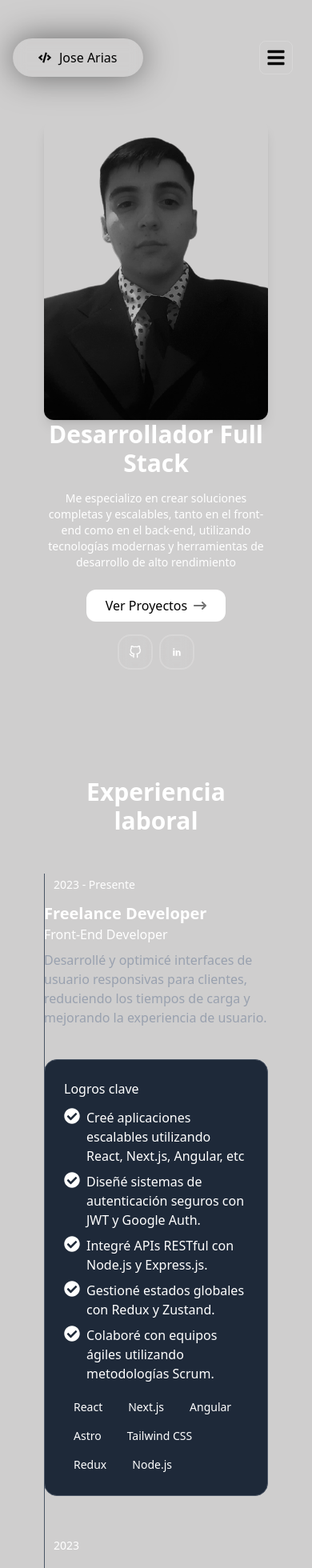
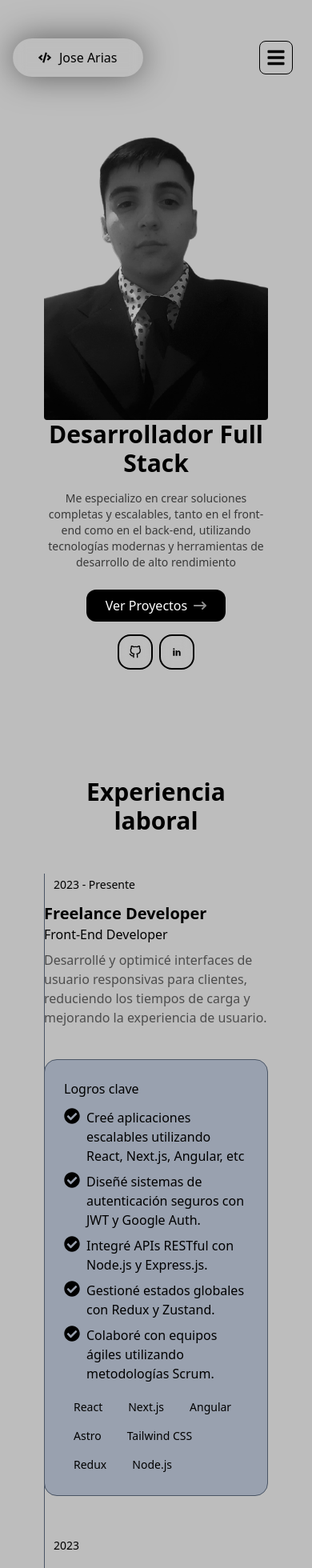
Before and after one commit to jooseariias/ports, a React (Vite) app: page / in a window 390 px wide. Shown: the top 1960 px of the page at 80% size. Built offline with nearby package versions, Linux system fonts and the light colour scheme; a web font is replaced by a local one.

Commit message:
Añadir soporte para modo oscuro en varios componentes, mejorar estilos y animaciones, y ajustar colores para una mejor accesibilidad y experiencia de usuario.

```diff
--- a/src/Components/Experience.jsx
+++ b/src/Components/Experience.jsx
@@ -4,7 +4,7 @@ import { useTranslation } from 'react-i18next';
 export default function Experience() {
   const { t } = useTranslation();
   return (
-    <section id="experience" className="py-20 px-4 text-white">
+    <section id="experience" className="py-20 px-4 dark:text-white">
       <div className="max-w-7xl mx-auto">
         <div className="text-center mb-12">
           <h2 className="text-3xl sm:text-4xl md:text-5xl font-bold mb-4">{t('experience.title')}</h2>
@@ -52,11 +52,11 @@ export default function Experience() {
                 </span>
                 <h3 className="text-xl font-semibold">{experience.company}</h3>
                 <p className="text-primary font-medium mb-2">{experience.role}</p>
-                <p className="text-gray-400 mb-4">{experience.description}</p>
+                <p className="dark:text-gray-400 text-black/60 mb-4">{experience.description}</p>
               </div>
 
               <div
-                className={`bg-gray-800 border border-gray-600 rounded-2xl p-6 ${index % 2 === 0 ? "md:pl-12" : "md:order-1 md:pr-12"}`}
+                className={`dark:bg-gray-800 bg-gray-400 border border-gray-600 rounded-2xl p-6 ${index % 2 === 0 ? "md:pl-12" : "md:order-1 md:pr-12"}`}
               >
                 <h4 className="font-medium mb-3">{t('experience.keyAchievements')}</h4>
                 <ul className="space-y-2 mb-4">
--- a/src/Components/Main.jsx
+++ b/src/Components/Main.jsx
@@ -10,21 +10,21 @@ export default function Main() {
     <div id="home" className="mt-12 transition sm:mt-20 md:mt-28 lg:mt-32 px-4 min-h-screen flex items-center">
       <div className="flex flex-col-reverse lg:flex-row items-center w-full max-w-6xl mx-auto">
         <div className="text-center lg:text-left lg:w-1/2">
-          <h2 className="text-white text-3xl sm:text-4xl md:text-5xl font-bold">
+          <h2 className="dark:text-white text:bleck text-3xl sm:text-4xl md:text-5xl font-bold">
             {t('home.title')}
           </h2>
-          <p className="text-white mt-4 sm:mt-6 text-sm sm:text-base md:text-lg">
+          <p className="dark:text-white text-black/70 mt-4 sm:mt-6 text-sm sm:text-base md:text-lg">
             {t('home.description')}
           </p>
           <div className="flex flex-wrap gap-4 mt-6 justify-center lg:justify-start">
-            <a  href="#projects" className="bg-white hover:cursor-pointer  flex items-center px-6 py-2 rounded-xl hover:bg-gray-300 group transition-all duration-300 sm:text-base md:px-8">
+            <a  href="#projects" className="dark:bg-white bg-black text-white dark:text-black hover:cursor-pointer   flex items-center px-6 py-2 rounded-xl dark:hover:bg-gray-300  hover:bg-gray-500 group transition-all duration-300 sm:text-base md:px-8">
               {t('home.viewProjects')}
               <FaArrowRightLong className="ml-2 sm:ml-3 animate-pulse transition-transform duration-300 group-hover:translate-x-2" />
             </a>
 
             <div className="flex gap-2">
               <a
-                className="relative hover:animate-pulse hover:bg-gray-900 hover:cursor-pointer transition duration-500 p-3 border-2 rounded-2xl border-white/20 backdrop-blur-sm text-white"
+                className="relative hover:animate-pulse dark:hover:bg-gray-900 hover:cursor-pointer transition hover:bg-gray-400 duration-500 p-3 border-2 rounded-2xl dark:border-white/20 border-black backdrop-blur-sm dark:text-white"
                 title="GitHub"
                 href="https://github.com/jooseariias"
                 target="_blank"
@@ -33,7 +33,7 @@ export default function Main() {
                 <FiGithub />
               </a>
               <a
-                className="relative hover:animate-pulse hover:cursor-pointer hover:bg-gray-900 transition duration-500 p-3 border-2 rounded-2xl border-white/20 backdrop-blur-sm text-white"
+                className="relative  hover:animate-pulse hover:cursor-pointer hover:bg-gray-400 dark:hover:bg-gray-900 transition duration-500 p-3 border-2 rounded-2xl dark:border-white/20 backdrop-blur-sm dark:text-white"
                 title="LinkedIn"
                 href="https://www.linkedin.com/in/joosearias/"
                 target="_blank"
@@ -50,7 +50,7 @@ export default function Main() {
           <img
             src={Image}
             alt="foto jose arias"
-            className="w-full max-w-xs sm:max-w-sm md:max-w-md lg:max-w-lg rounded-xl shadow-lg object-cover"
+            className="w-full max-w-xs sm:max-w-sm md:max-w-md lg:max-w-lg rounded-sm  object-cover"
           />
         </div>
       </div>
--- a/src/Components/Navbar.jsx
+++ b/src/Components/Navbar.jsx
@@ -73,7 +73,7 @@ export default function Navbar() {
 
         <button
           onClick={toggleMenu}
-          className="block lg:hidden dark:text-white text-black border-[1px] mr-2 border-white/20 p-2 rounded-lg hover:cursor-pointer text-2xl"
+          className="block lg:hidden border-black dark:text-white text-black border-[1px] mr-2 dark:border-white/20 p-2 rounded-lg hover:cursor-pointer text-2xl"
         >
           <FaBars />
         </button>
@@ -105,14 +105,14 @@ export default function Navbar() {
 
           <button
             onClick={handleLanguageChange}
-            className="relative px-3 text-sm py-2 hover:cursor-pointer border-2 rounded-2xl dark:border-white/20 backdrop-blur-sm dark:text-white dark:hover:bg-gray-700 transition duration-300"
+            className="relative px-3 text-sm py-2  hover:cursor-pointer dark:border-2 border-[1px] rounded-2xl dark:border-white/20 backdrop-blur-sm dark:text-white hover:bg-gray-300 dark:hover:bg-gray-700 transition duration-300"
           >
             {i18n.language === "en" ? "ES" : "EN"}
           </button>
 
           <button
             onClick={toggleDarkMode}
-            className="relative dark:hover:bg-gray-400 transition duration-500 hover:cursor-pointer p-3 border-2 rounded-2xl border-black dark:border-white/20 backdrop-blur-sm dark:text-white dark:hover:text-white"
+            className="relative dark:hover:bg-gray-400 transition duration-500 hover:cursor-pointer p-3 dark:border-2 border-[1px] rounded-2xl hover:bg-gray-300 border-black dark:border-white/20 backdrop-blur-sm dark:text-white dark:hover:text-white"
           >
             {isDarkMode ? <FaSun /> : <FaRegMoon />}
           </button>
@@ -134,12 +134,12 @@ export default function Navbar() {
                 className="text-xl py-4"
                 onClick={() => { toggleMenu(); handleScrollToSection(link.id) }}
               >
-                <p className="hover:text-gray-400">{link.label}</p>
+                <p className="hover:text-gray-400 text-white">{link.label}</p>
               </a>
             ))}
             <button
               onClick={handleLanguageChange}
-              className="relative py-2 px-8 border-2 rounded-2xl border-white/20 backdrop-blur-sm text-white hover:bg-gray-700 transition duration-300"
+              className="relative py-2 px-8 dark:border-2 border-[1px] rounded-2xl border-white/20 backdrop-blur-sm text-white hover:bg-gray-700 transition duration-300"
             >
               {i18n.language === "en" ? "ES" : "EN"}
             </button>
--- a/src/Components/Proyects.jsx
+++ b/src/Components/Proyects.jsx
@@ -25,17 +25,17 @@ export default function Proyects() {
 
   return (
     <div id="projects">
-      <h2 className="text-white mt-10 mb-10 text-center text-5xl font-bold">
+      <h2 className="dark:text-white text-black mt-10 mb-10 text-center text-5xl font-bold">
         Proyectos
       </h2>
 
       <div>
-        <h3 className="text-white mt-10 mb-5 text-3xl font-bold">Web</h3>
+        <h3 className="dark:text-white  mt-10 mb-5 text-3xl font-bold">Web</h3>
         <div className="grid gap-8 grid-cols-1">
           {projects.slice(0, visibleProjects).map((project, index) => (
-            <div key={index} className="group relative text-white">
+            <div key={index} className="group relative  dark:text-white">
               <svg
-                className="absolute inset-0 group-hover:animate-svgAnimation pointer-events-none"
+                className="absolute inset-0  group-hover:animate-svgAnimation pointer-events-none"
                 height="100%"
                 width="100%"
                 xmlns="http://www.w3.org/2000/svg"
@@ -47,6 +47,7 @@ export default function Proyects() {
                   height="100%"
                   width="100%"
                   stroke-linejoin="round"
+                  stroke="black"
                 />
               </svg>
 
@@ -73,7 +74,7 @@ export default function Proyects() {
                     {project.descripcion.map((tech, techIndex) => (
                       <span
                         key={techIndex}
-                        className="px-3 py-1 bg-primary/10 text-primary bg-gray-900 rounded-full text-sm"
+                        className="px-3 py-1 bg-primary/10 text-primary text-white bg-gray-900 rounded-full text-sm"
                       >
                         {tech}
                       </span>
@@ -81,7 +82,7 @@ export default function Proyects() {
                   </div>
                   <a
                     href={project.link}
-                    className="hover:scale-105 backdrop-blur-sm hover:animate-pulse hover:cursor-pointer shadow-[0_0_40px_0px_rgba(255,255,255,0.1)] text-white py-3 text-center rounded-xl transition-all duration-300 font-semibold"
+                    className="hover:scale-105 backdrop-blur-sm bg-black hover:animate-pulse hover:cursor-pointer shadow-[0_0_40px_0px_rgba(255,255,255,0.1)] text-white py-3 text-center rounded-xl transition-all duration-300 font-semibold"
                   >
                     Ver Proyecto
                   </a>
@@ -135,12 +136,12 @@ export default function Proyects() {
                   </div>
 
                   <div className="p-6 flex flex-col justify-between w-full md:w-1/3">
-                    <a
-                      href={project.link}
-                      className="hover:scale-105 backdrop-blur-sm hover:animate-pulse hover:cursor-pointer shadow-[0_0_40px_0px_rgba(255,255,255,0.1)] text-white py-3 text-center rounded-xl transition-all duration-300 font-semibold"
-                    >
-                      Ver Proyecto
-                    </a>
+                  <a
+                    href={project.link}
+                    className="hover:scale-105 backdrop-blur-sm bg-black hover:animate-pulse hover:cursor-pointer shadow-[0_0_40px_0px_rgba(255,255,255,0.1)] text-white py-3 text-center rounded-xl transition-all duration-300 font-semibold"
+                  >
+                    Ver Proyecto
+                  </a>
                   </div>
                 </div>
               </div>
--- a/src/Components/Skill.jsx
+++ b/src/Components/Skill.jsx
@@ -49,17 +49,17 @@ export default function Skill() {
         <div className="absolute inset-0 bg-gradient-to-b from-background via-primary/5 to-background" />
         <div className="max-w-7xl mx-auto relative">
           <div className="text-center mb-20">
-            <h2 className="text-3xl text-white md:text-5xl font-bold mb-4">
+            <h2 className="text-3xl text-black dark:text-white md:text-5xl font-bold mb-4">
               {t('skills.title')}
             </h2>
 
           </div>
 
-          <div className="grid text-white gap-8 md:grid-cols-2 backdrop-blur-sm shadow-[0_0px_0px_0px_rgba(255,255,255,0.5)] rounded-2xl">
+          <div className="grid dark:text-white  text-black gap-8 md:grid-cols-2 backdrop-blur-sm shadow-[0_0px_0px_0px_rgba(255,255,255,0.5)] rounded-2xl">
             {skills.map((category) => (
               <div
                 key={category.category}
-                className="relative group overflow-hidden rounded-2xl border border-white/30"
+                className="relative dark:bg-black/10  bg-gray-400  group overflow-hidden rounded-2xl border border-white/30"
               >
                 {/* SVG de la animación */}
                 <svg
@@ -75,6 +75,7 @@ export default function Skill() {
                     height="100%"
                     width="100%"
                     stroke-linejoin="round"
+
                   />
                 </svg>
 
--- a/src/index.css
+++ b/src/index.css
@@ -3,7 +3,7 @@
 
 
 body {
-  background-color: #cfcece;
+  background-color: #bdbdbd;
   padding: 0 10%;
 }
 
--- a/vite.config.js
+++ b/vite.config.js
@@ -5,5 +5,11 @@ import tailwindcss from '@tailwindcss/vite'
 // https://vite.dev/config/
 export default defineConfig({
   plugins: [ tailwindcss(),react()],
-
+  theme: {
+    extend: {
+      animation: {
+        svgAnimation: "svgAnimation 1s ease-in-out forwards",
+      },
+    },
+  },
 })
```
Also changed, not shown: src/Components/Contact.jsx (+13 -13 lines), src/assets/sd.svg (added).
